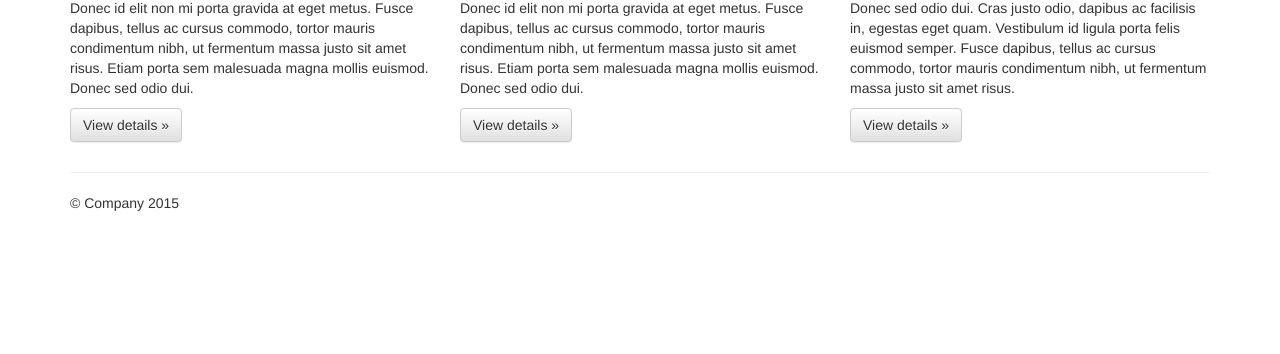
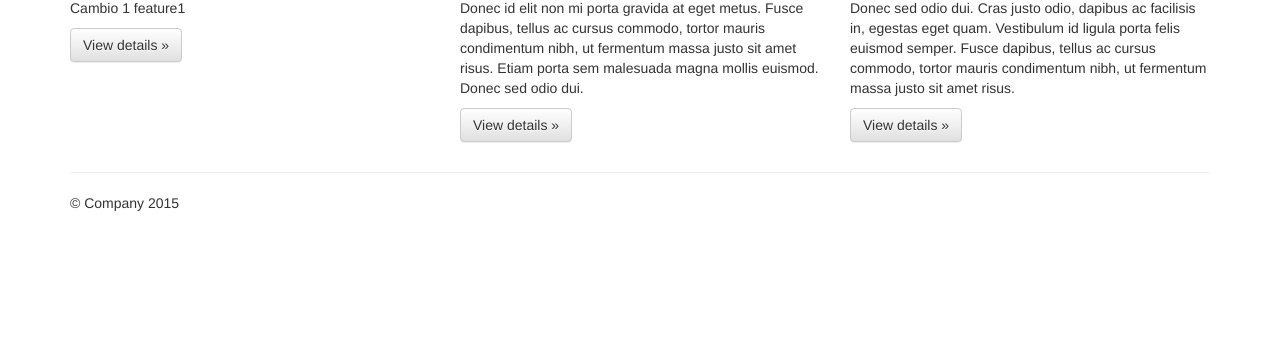
Before and after one commit to danufu/Trabajo2_daniel_nunez, a plain HTML site: page index.html in a window 1280 px wide. Shown: the part 446-800 px from the top of the page. Drawn offline with nearby package versions, Linux system fonts and the light colour scheme.

Commit message:
Se agrega cambio 1 f1

```diff
--- a/index.html
+++ b/index.html
@@ -66,7 +66,7 @@
       <div class="row">
         <div class="col-md-4">
           <h2>Cambio 5</h2>
-          <p>Donec id elit non mi porta gravida at eget metus. Fusce dapibus, tellus ac cursus commodo, tortor mauris condimentum nibh, ut fermentum massa justo sit amet risus. Etiam porta sem malesuada magna mollis euismod. Donec sed odio dui. </p>
+          <p>Cambio 1 feature1 </p>
           <p><a class="btn btn-default" href="#" role="button">View details &raquo;</a></p>
         </div>
         <div class="col-md-4">
```
